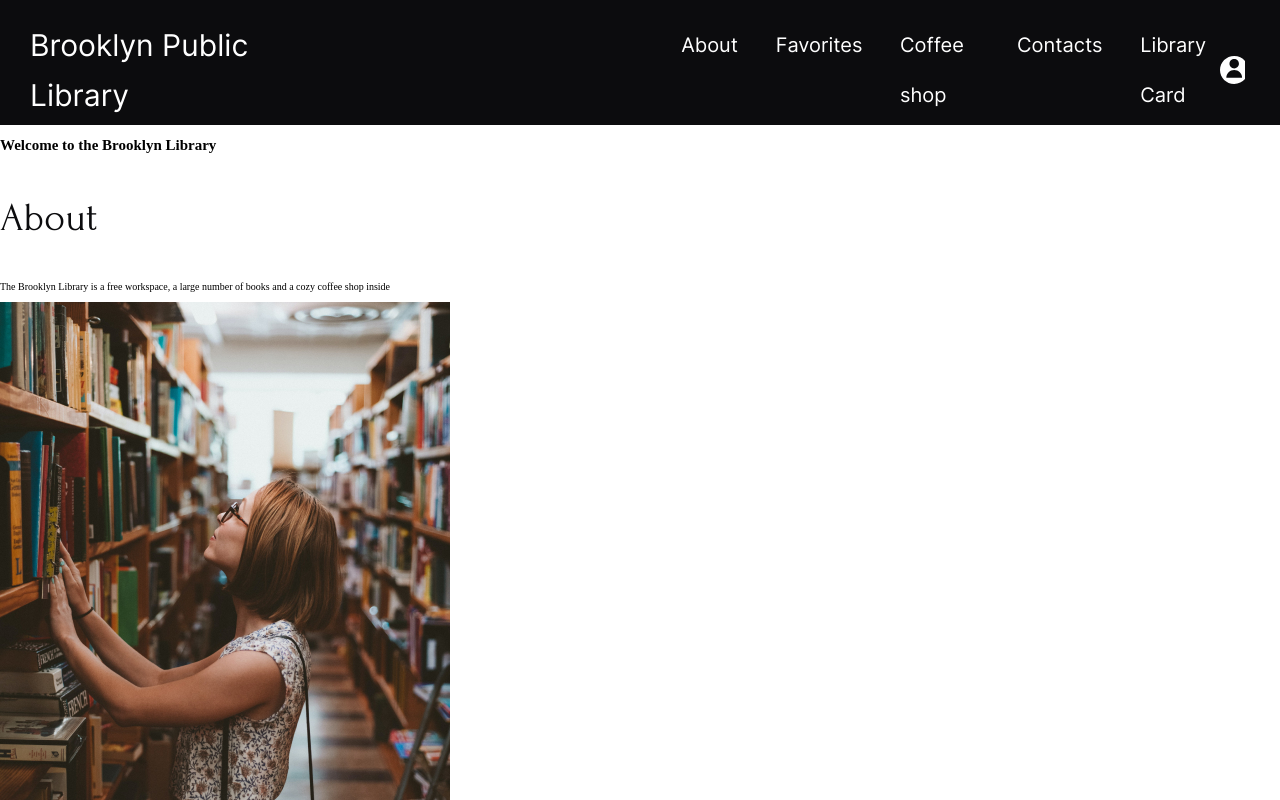
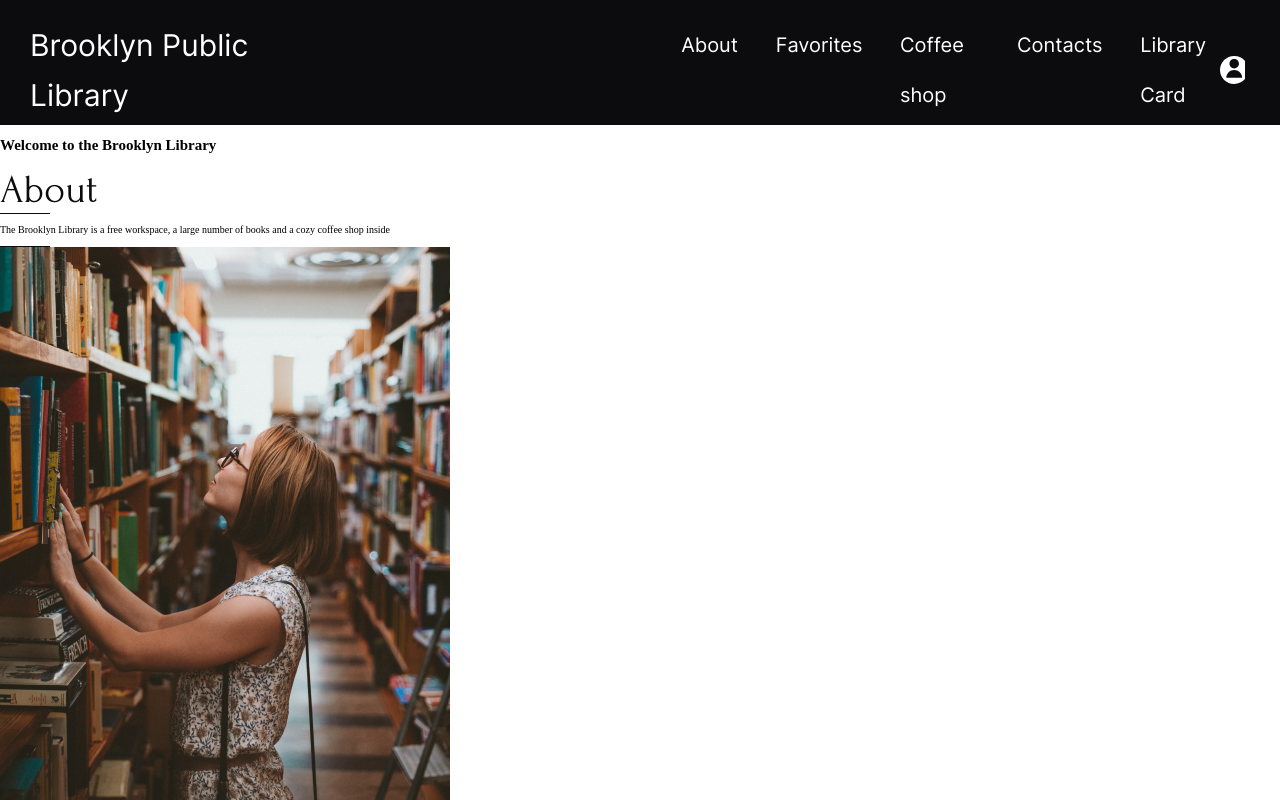
Before and after one commit to anastasia19141918/Library, a website: page index.html in a window 1280 px wide. Shown: the top 800 px of the page. Drawn offline with Linux system fonts and the light colour scheme.

Commit message:
feat: add base html

```diff
--- a/index.html
+++ b/index.html
@@ -5,7 +5,7 @@
   <meta name="viewport" content="width=device-width, initial-scale=1.0">
   <link rel="stylesheet" href="./src/sass/style.css">
   <link rel="icon" href="./src/img/icon/icon.png">
-  <title>library</title>
+  <title>Library</title>
 </head>
 <body>
   <header class="header">
--- a/src/sass/base/_base.scss
+++ b/src/sass/base/_base.scss
@@ -39,8 +39,15 @@ a {
 }
 
 .title {
+  margin: 0;
   font-size: 4.0rem;
   font-family: 'Forum', sans-serif;
   font-weight: 400;
   color: #0C0C0E;
 }
+
+.line {
+  width: 5.0rem;
+  height: 1px;
+  background-color: #0C0C0E;
+}
```
Also changed, not shown: src/sass/style.css, 1 other file.
